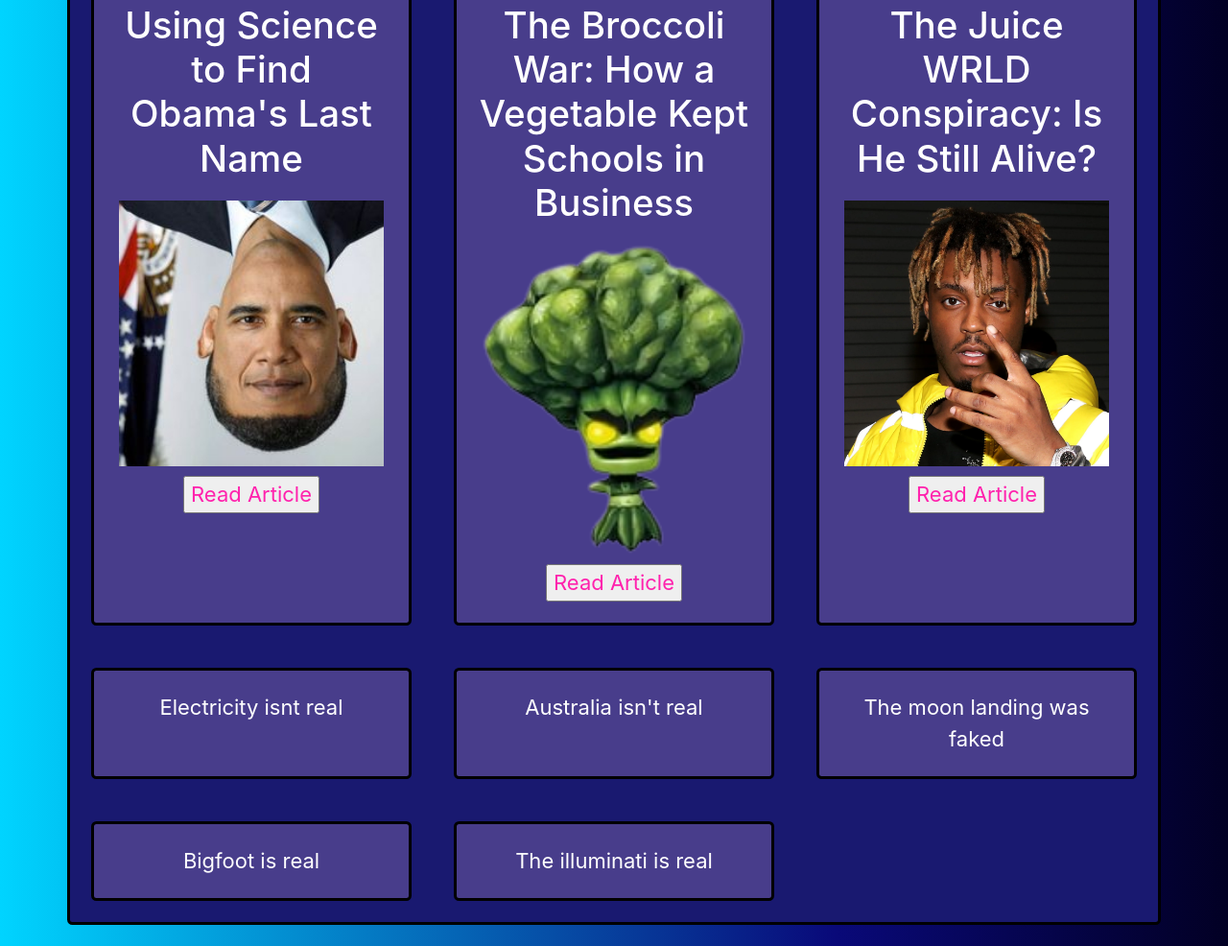
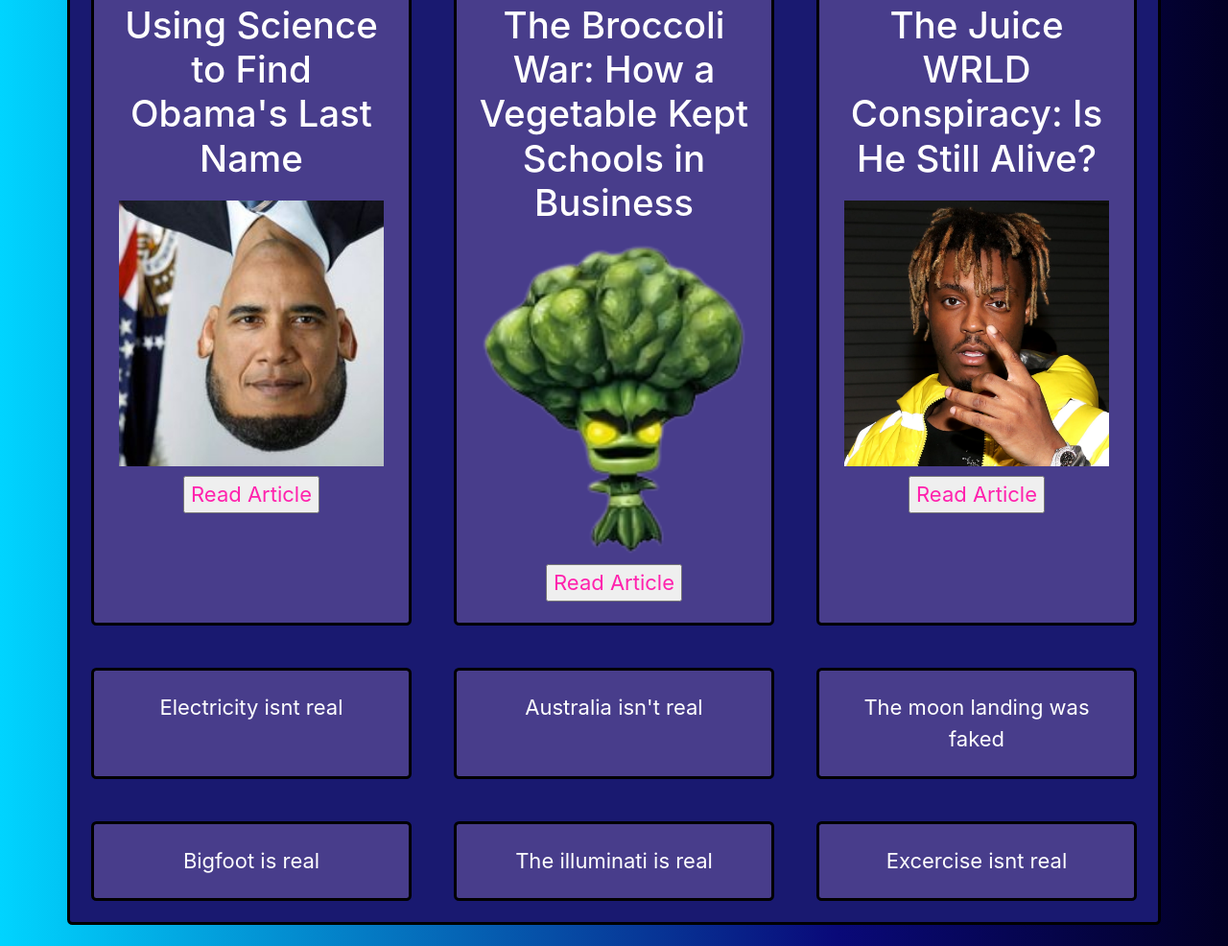
Before and after one commit to IanSmith44/realfacts, a plain HTML site: page index.html in a window 1280 px wide. Shown: the part 1541-2527 px from the top of the page at 96% size. Drawn offline with Linux system fonts and the light colour scheme.

Commit message:
Update index.html

```diff
--- a/index.html
+++ b/index.html
@@ -138,6 +138,7 @@
           <div class="card">The moon landing was faked</div>
           <div class="card">Bigfoot is real</div>
           <div class="card">The illuminati is real</div>
+          <div class="card">Excercise isnt real</div>
         </div>
       </div>
     </div>
```
